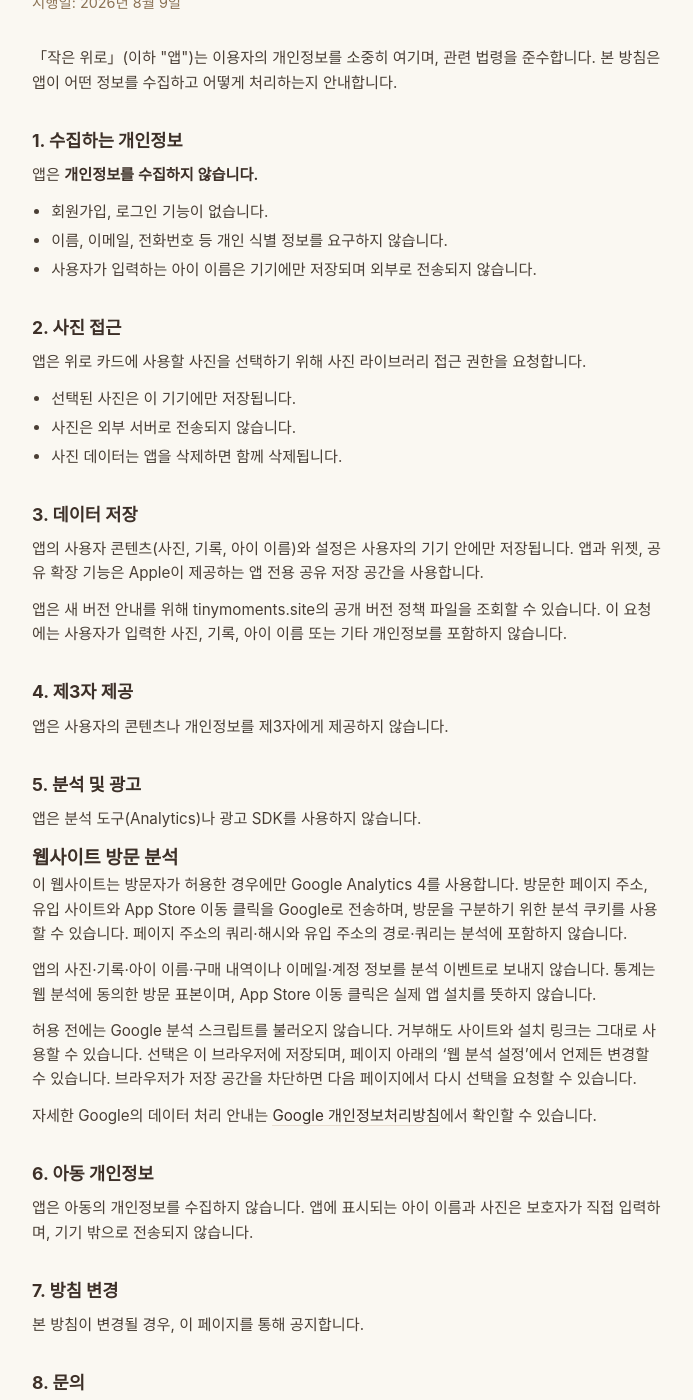
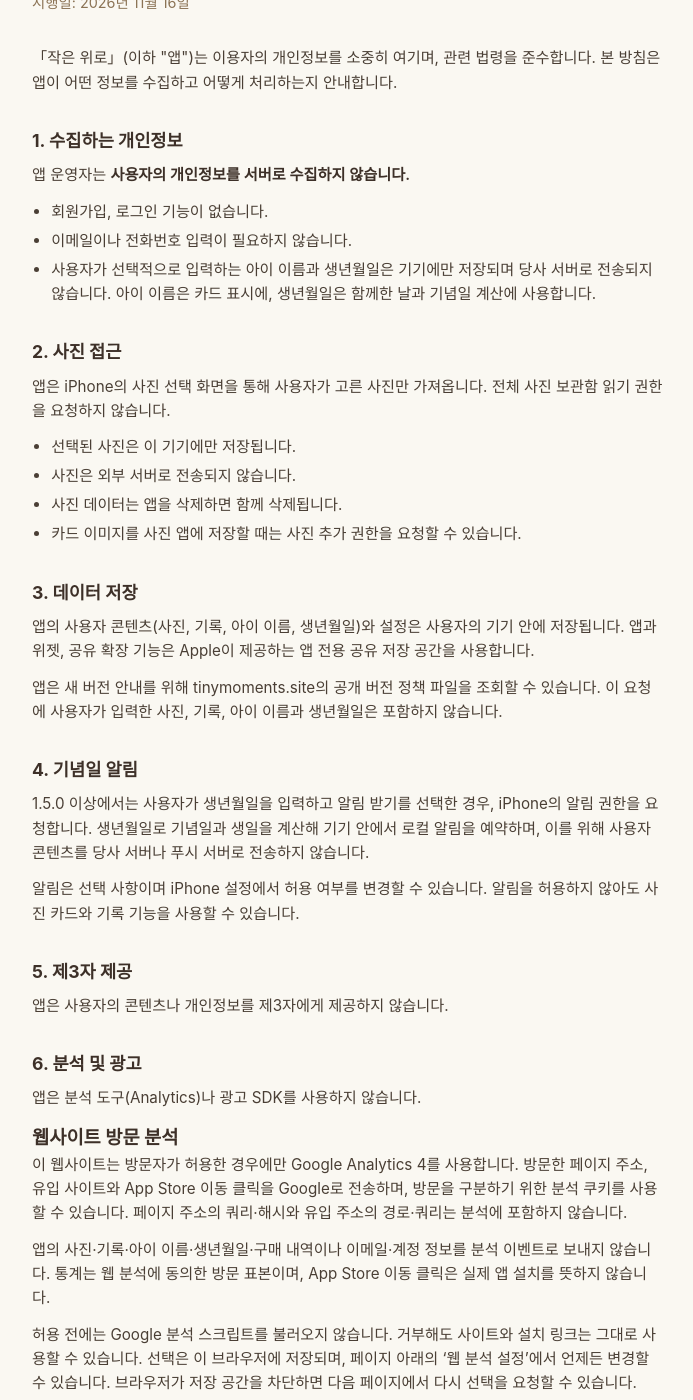
Before and after one commit to soulwawa/tinymoments.site, a Jekyll site: the page built from privacy/index.html, in a window 1280 px wide and 1400 px high, scrolled down 224 px. Shown: the whole window, without its empty margins (292-985 px from the left). Built offline with Jekyll 4.4.1, drawn with Linux system fonts in a browser that asks for light colours; some of the changed text lies outside the part shown.

Commit message:
docs: 1.5.0 기념일 알림의 개인정보와 지원 안내 보완
Co-Authored-By: Codex <noreply@openai.com>

```diff
--- a/privacy/index.html
+++ b/privacy/index.html
@@ -2,48 +2,53 @@
 layout: page
 title: 개인정보 처리방침
 ---
-<p class="date">시행일: 2026년 8월 9일</p>
+<p class="date">시행일: 2026년 11월 16일</p>
 
 <p>「작은 위로」(이하 "앱")는 이용자의 개인정보를 소중히 여기며, 관련 법령을 준수합니다. 본 방침은 앱이 어떤 정보를 수집하고 어떻게 처리하는지 안내합니다.</p>
 
 <h2>1. 수집하는 개인정보</h2>
-<p>앱은 <strong>개인정보를 수집하지 않습니다.</strong></p>
+<p>앱 운영자는 <strong>사용자의 개인정보를 서버로 수집하지 않습니다.</strong></p>
 <ul>
     <li>회원가입, 로그인 기능이 없습니다.</li>
-    <li>이름, 이메일, 전화번호 등 개인 식별 정보를 요구하지 않습니다.</li>
-    <li>사용자가 입력하는 아이 이름은 기기에만 저장되며 외부로 전송되지 않습니다.</li>
+    <li>이메일이나 전화번호 입력이 필요하지 않습니다.</li>
+    <li>사용자가 선택적으로 입력하는 아이 이름과 생년월일은 기기에만 저장되며 당사 서버로 전송되지 않습니다. 아이 이름은 카드 표시에, 생년월일은 함께한 날과 기념일 계산에 사용합니다.</li>
 </ul>
 
 <h2>2. 사진 접근</h2>
-<p>앱은 위로 카드에 사용할 사진을 선택하기 위해 사진 라이브러리 접근 권한을 요청합니다.</p>
+<p>앱은 iPhone의 사진 선택 화면을 통해 사용자가 고른 사진만 가져옵니다. 전체 사진 보관함 읽기 권한을 요청하지 않습니다.</p>
 <ul>
     <li>선택된 사진은 이 기기에만 저장됩니다.</li>
     <li>사진은 외부 서버로 전송되지 않습니다.</li>
     <li>사진 데이터는 앱을 삭제하면 함께 삭제됩니다.</li>
+    <li>카드 이미지를 사진 앱에 저장할 때는 사진 추가 권한을 요청할 수 있습니다.</li>
 </ul>
 
 <h2>3. 데이터 저장</h2>
-<p>앱의 사용자 콘텐츠(사진, 기록, 아이 이름)와 설정은 사용자의 기기 안에만 저장됩니다. 앱과 위젯, 공유 확장 기능은 Apple이 제공하는 앱 전용 공유 저장 공간을 사용합니다.</p>
-<p>앱은 새 버전 안내를 위해 tinymoments.site의 공개 버전 정책 파일을 조회할 수 있습니다. 이 요청에는 사용자가 입력한 사진, 기록, 아이 이름 또는 기타 개인정보를 포함하지 않습니다.</p>
+<p>앱의 사용자 콘텐츠(사진, 기록, 아이 이름, 생년월일)와 설정은 사용자의 기기 안에 저장됩니다. 앱과 위젯, 공유 확장 기능은 Apple이 제공하는 앱 전용 공유 저장 공간을 사용합니다.</p>
+<p>앱은 새 버전 안내를 위해 tinymoments.site의 공개 버전 정책 파일을 조회할 수 있습니다. 이 요청에 사용자가 입력한 사진, 기록, 아이 이름과 생년월일은 포함하지 않습니다.</p>
 
-<h2>4. 제3자 제공</h2>
+<h2>4. 기념일 알림</h2>
+<p>1.5.0 이상에서는 사용자가 생년월일을 입력하고 알림 받기를 선택한 경우, iPhone의 알림 권한을 요청합니다. 생년월일로 기념일과 생일을 계산해 기기 안에서 로컬 알림을 예약하며, 이를 위해 사용자 콘텐츠를 당사 서버나 푸시 서버로 전송하지 않습니다.</p>
+<p>알림은 선택 사항이며 iPhone 설정에서 허용 여부를 변경할 수 있습니다. 알림을 허용하지 않아도 사진 카드와 기록 기능을 사용할 수 있습니다.</p>
+
+<h2>5. 제3자 제공</h2>
 <p>앱은 사용자의 콘텐츠나 개인정보를 제3자에게 제공하지 않습니다.</p>
 
-<h2>5. 분석 및 광고</h2>
+<h2>6. 분석 및 광고</h2>
 <p>앱은 분석 도구(Analytics)나 광고 SDK를 사용하지 않습니다.</p>
 
 <h3 id="web-analytics">웹사이트 방문 분석</h3>
 <p>이 웹사이트는 방문자가 허용한 경우에만 Google Analytics 4를 사용합니다. 방문한 페이지 주소, 유입 사이트와 App Store 이동 클릭을 Google로 전송하며, 방문을 구분하기 위한 분석 쿠키를 사용할 수 있습니다. 페이지 주소의 쿼리·해시와 유입 주소의 경로·쿼리는 분석에 포함하지 않습니다.</p>
-<p>앱의 사진·기록·아이 이름·구매 내역이나 이메일·계정 정보를 분석 이벤트로 보내지 않습니다. 통계는 웹 분석에 동의한 방문 표본이며, App Store 이동 클릭은 실제 앱 설치를 뜻하지 않습니다.</p>
+<p>앱의 사진·기록·아이 이름·생년월일·구매 내역이나 이메일·계정 정보를 분석 이벤트로 보내지 않습니다. 통계는 웹 분석에 동의한 방문 표본이며, App Store 이동 클릭은 실제 앱 설치를 뜻하지 않습니다.</p>
 <p>허용 전에는 Google 분석 스크립트를 불러오지 않습니다. 거부해도 사이트와 설치 링크는 그대로 사용할 수 있습니다. 선택은 이 브라우저에 저장되며, 페이지 아래의 ‘웹 분석 설정’에서 언제든 변경할 수 있습니다. 브라우저가 저장 공간을 차단하면 다음 페이지에서 다시 선택을 요청할 수 있습니다.</p>
 <p>자세한 Google의 데이터 처리 안내는 <a href="https://policies.google.com/privacy" rel="noopener">Google 개인정보처리방침</a>에서 확인할 수 있습니다.</p>
 
-<h2>6. 아동 개인정보</h2>
-<p>앱은 아동의 개인정보를 수집하지 않습니다. 앱에 표시되는 아이 이름과 사진은 보호자가 직접 입력하며, 기기 밖으로 전송되지 않습니다.</p>
+<h2>7. 아동 개인정보</h2>
+<p>앱 운영자는 아동의 개인정보를 서버로 수집하지 않습니다. 앱의 아이 이름·사진·생년월일은 보호자가 선택해 입력하며, 당사 서버로 전송되지 않습니다.</p>
 
-<h2>7. 방침 변경</h2>
+<h2>8. 방침 변경</h2>
 <p>본 방침이 변경될 경우, 이 페이지를 통해 공지합니다.</p>
 
-<h2>8. 문의</h2>
+<h2>9. 문의</h2>
 <p>개인정보 처리방침에 대한 문의는 아래로 연락해 주세요.</p>
 <p>이메일: soulwawa85@gmail.com</p>
--- a/support/index.html
+++ b/support/index.html
@@ -15,5 +15,17 @@ description: 작은 위로 앱 사용 중 도움이 필요하신가요?
 </ul>
 <p>사진, 아이 이름, 기록 등 개인정보가 포함된 자료는 보내지 않아도 됩니다.</p>
 
+<h2>기념일 알림 사용하기</h2>
+<p>1.5.0 이상에서 사용할 수 있습니다. 홈의 기념일 안내에서 ‘알림 받기’를 선택해 주세요. 생년월일이 없으면 먼저 ‘생년월일 입력하기’에서 저장합니다. ‘나중에’를 선택했다면 앱 설정에서 생년월일과 ‘기념일 알림’을 확인할 수 있습니다.</p>
+<p>이미 알림 권한을 거부했다면 ‘iPhone 설정에서 켜기’를 선택해 허용해 주세요. 알림을 끄고 싶을 때도 iPhone 설정의 ‘작은 위로’ 알림 항목에서 허용 여부를 바꿀 수 있습니다.</p>
+
+<h2>알려주는 기념일과 시각</h2>
+<p>태어난 날을 1일로 세어 50일과 100·200·300…일, 첫돌부터 매년 생일을 알려드립니다. 날짜가 겹치면 생일을 우선하고, 2월 29일 생일은 평년에 2월 28일로 계산합니다.</p>
+<p>해당 날짜의 현지 오전 9시로 한 번 예약합니다. 실제 표시 시각은 iPhone의 알림 설정·집중 모드·알림 요약에 따라 달라질 수 있습니다. 오전 9시가 지난 뒤 알림을 켠 경우 당일 알림을 뒤늦게 보내지는 않습니다.</p>
+
+<h2>알림이 보이지 않을 때</h2>
+<p>iPhone의 알림 허용 상태와 앱에 저장한 생년월일을 확인하고 앱을 한 번 열어 주세요. 앱을 사용 중일 때는 알림 배너·소리 대신 홈에서 오늘의 기념일을 표시합니다.</p>
+<p>가까운 기념일 60건을 미리 예약하고 앱을 다시 열 때 일정을 보충합니다. 오랫동안 앱을 열지 않으면 추가 일정이 준비되지 않을 수 있습니다. 생년월일과 알림 계산은 기기 안에서 처리합니다.</p>
+
 <h2>개인정보 처리방침</h2>
 <p><a href="{{ '/privacy/' | relative_url }}">개인정보 처리방침 보기</a></p>
```
